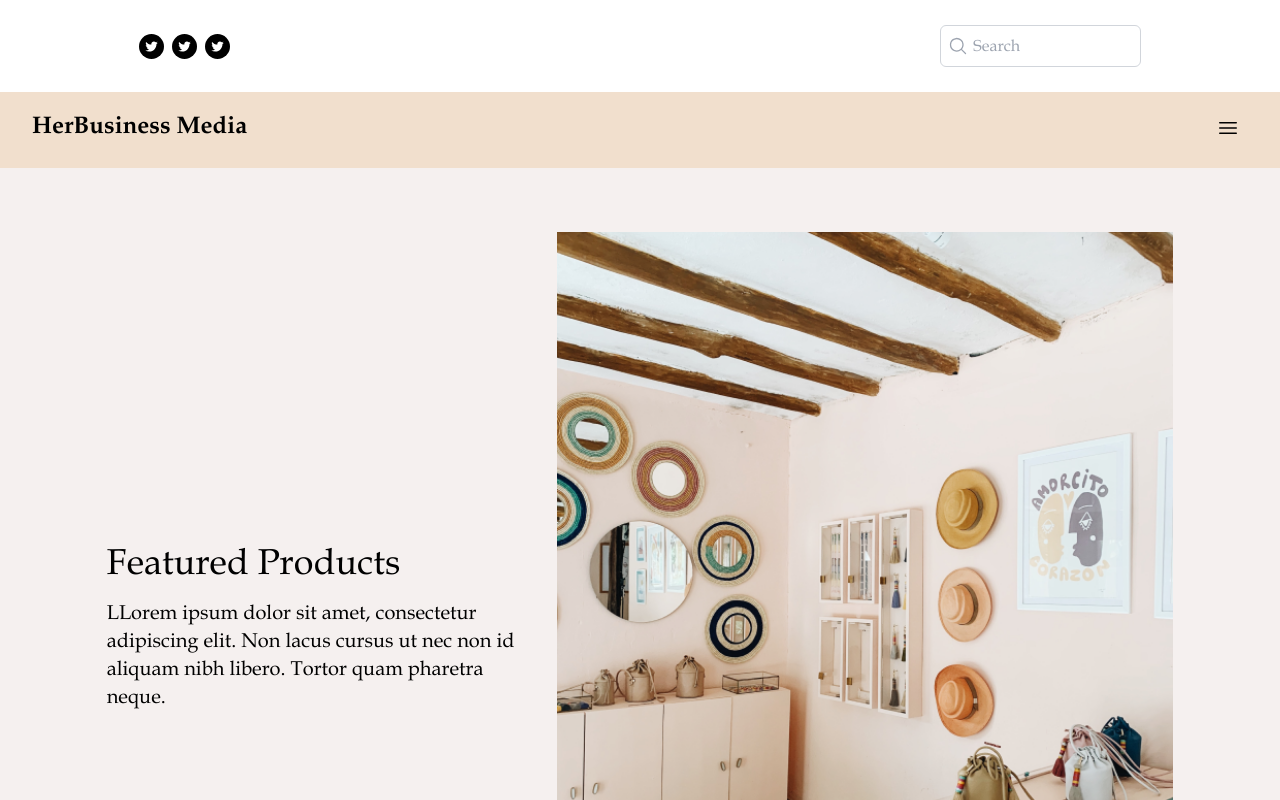
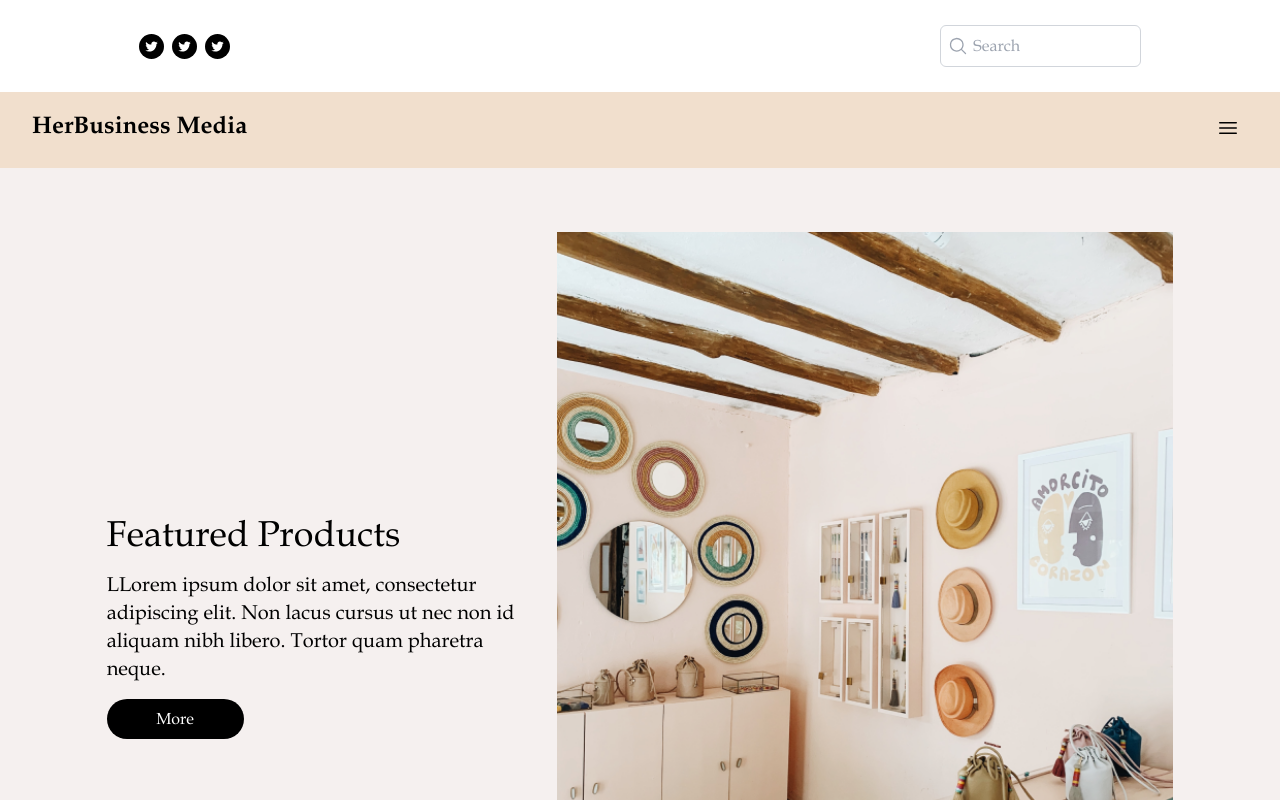
Before and after one commit to skynette/henry, a React (Vite) app: page /products in a window 1280 px wide. Shown: the top 800 px of the page. Built offline with nearby package versions, Linux system fonts and the light colour scheme.

Commit message:
added service detail page

```diff
--- a/src/App.jsx
+++ b/src/App.jsx
@@ -5,6 +5,7 @@ import Services from "./components/Services";
 import Products from "./components/Products";
 import Register from "./components/Register";
 import Login from "./components/Login";
+import ServiceDetail from "./components/ServiceDetail";
 
 // eslint-disable-next-line react/prop-types
 function MainLayout({ children }) {
@@ -24,6 +25,7 @@ function App() {
 				<Routes>
 					<Route path="/services" element={<MainLayout><Services /></MainLayout>} />
 					<Route path="/products" element={<MainLayout><Products /></MainLayout>} />
+					<Route path="/services/:service" element={<MainLayout><ServiceDetail /></MainLayout>} />
 					<Route path="/register" element={<Register />} />
 					<Route path="/login" element={<Login />} />
 					<Route path="/" element={<MainLayout><Services /></MainLayout>} />
--- a/src/components/HeroSection.jsx
+++ b/src/components/HeroSection.jsx
@@ -16,6 +16,9 @@ const HeroSection = () => {
 						<p className='text-xl'>
 							LLorem ipsum dolor sit amet, consectetur adipiscing elit. Non lacus cursus ut nec non id aliquam nibh libero. Tortor quam pharetra neque.
 						</p>
+						<button className='bg-black text-white py-2 px-4 rounded-full mt-4 w-1/3'>
+							More
+						</button>
 					</div>
 
 					{/* right side */}
--- a/src/components/Products.jsx
+++ b/src/components/Products.jsx
@@ -16,6 +16,9 @@ const Products = () => {
 						<p className='text-xl'>
 							LLorem ipsum dolor sit amet, consectetur adipiscing elit. Non lacus cursus ut nec non id aliquam nibh libero. Tortor quam pharetra neque.
 						</p>
+						<button className='bg-black text-white py-2 px-4 rounded-full mt-4 w-1/3'>
+							More
+						</button>
 					</div>
 
 					{/* right side */}
--- /dev/null
+++ b/src/components/ServiceDetail.jsx
@@ -0,0 +1,9 @@
+
+
+const ServiceDetail = () => {
+  return (
+	<div>ServiceDetail</div>
+  )
+}
+
+export default ServiceDetail
```
